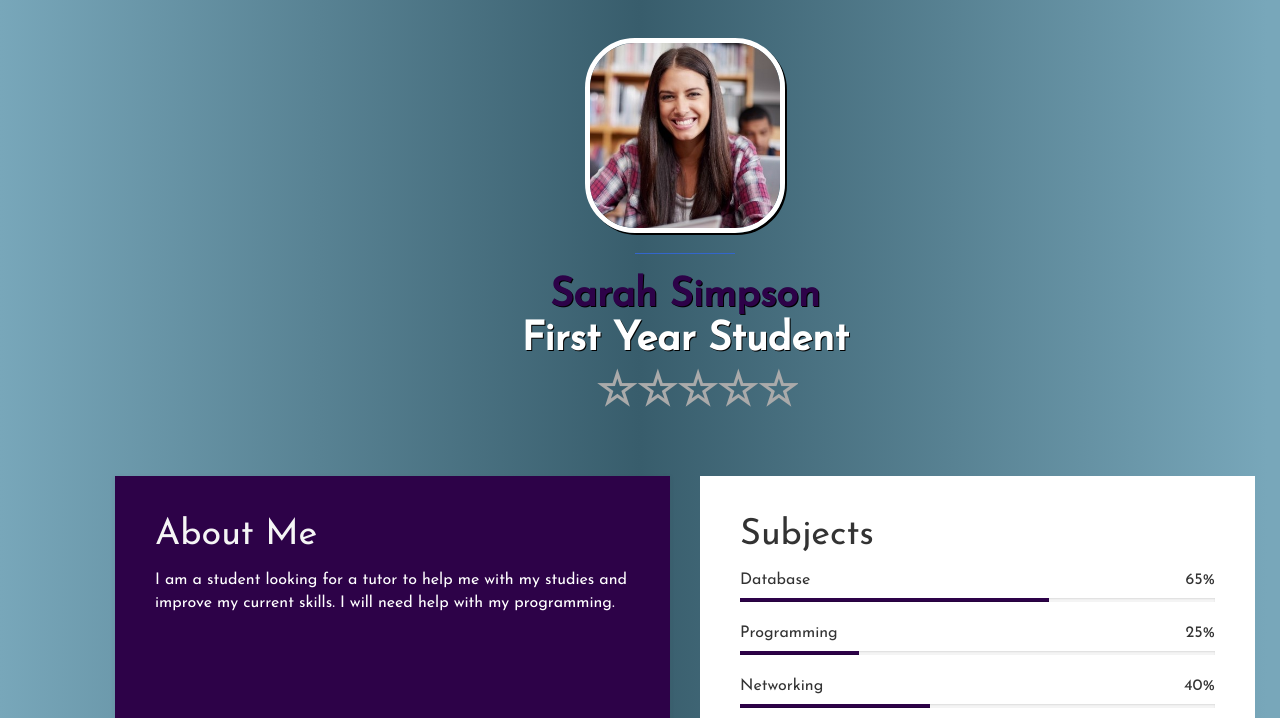
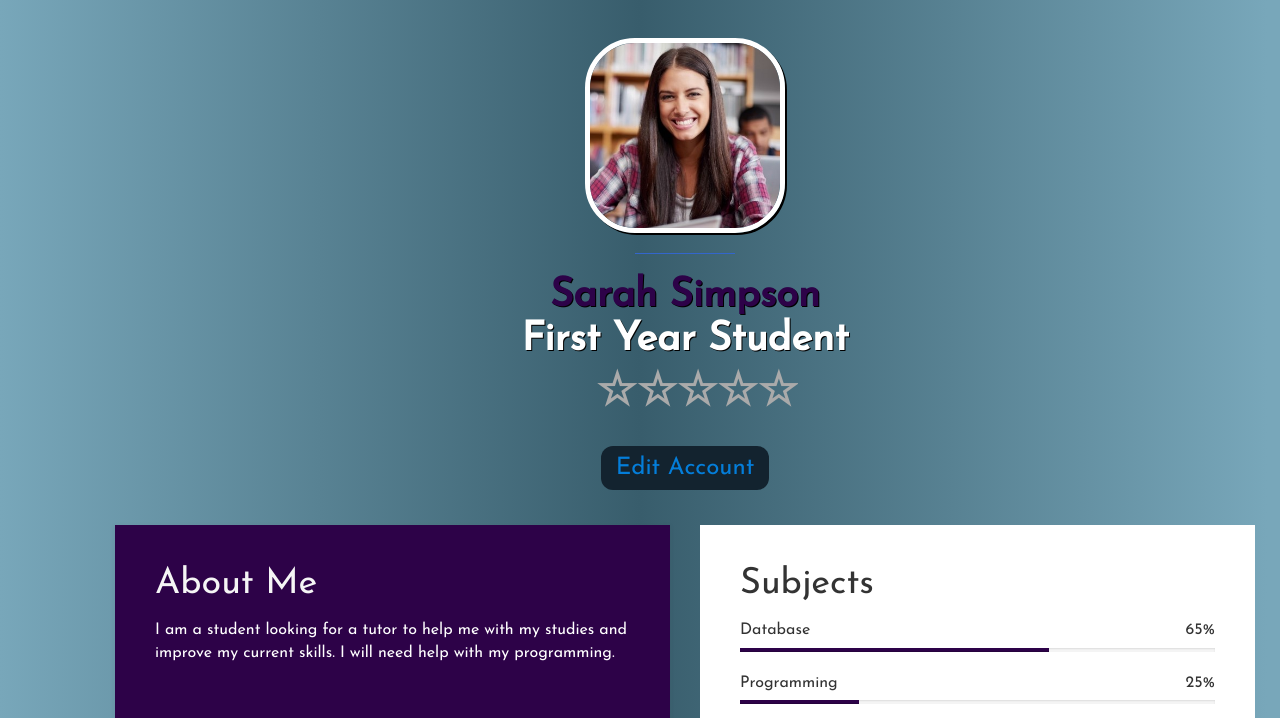
Before and after one commit to AnthonyLavender/portutor, a website: page Website/studentprofile.html in a window 1280 px wide. Shown: the part 82-800 px from the top of the page. Drawn offline with nearby package versions, Linux system fonts and the light colour scheme.

Commit message:
Added Account Settings button on student profile

```diff
--- a/Website/css/studentprofile.css
+++ b/Website/css/studentprofile.css
@@ -190,3 +190,14 @@ html, body {
       font-weight: 800;
       color: #2d0248;
   }
+  button {
+      font-size: 24px;
+      background-color: #13232f;
+      border: #13232f;
+      cursor: pointer;
+      transition: all 0.3s ease 0s;
+      border-radius: 0.5em;
+      color: #518bff;
+      padding: 5px 15px 5px 15px;
+      margin-bottom:60px;
+  }
--- a/Website/studentprofile.html
+++ b/Website/studentprofile.html
@@ -45,12 +45,13 @@
 						<hr>
 						<h1 class="tm-title bold shadow">Sarah Simpson</h1>
 						<h1 class="white bold shadow">First Year Student</h1>
-            <div class="rating">
+            <div class="rating" style="margin-bottom:-25px;">
             <input name="stars" id="e5" type="radio"></a><label for="e5">☆</label>
             <input name="stars" id="e4" type="radio"></a><label for="e4">☆</label>
             <input name="stars" id="e3" type="radio"></a><label for="e3">☆</label>
             <input name="stars" id="e2" type="radio"></a><label for="e2">☆</label>
             <input name="stars" id="e1" type="radio"></a><label for="e1">☆</label>
+            <button type="button" onclick="alert('Will redirect to Account Settings')">Edit Account</button>
             </div>
 					</div>
 				</div>
```
